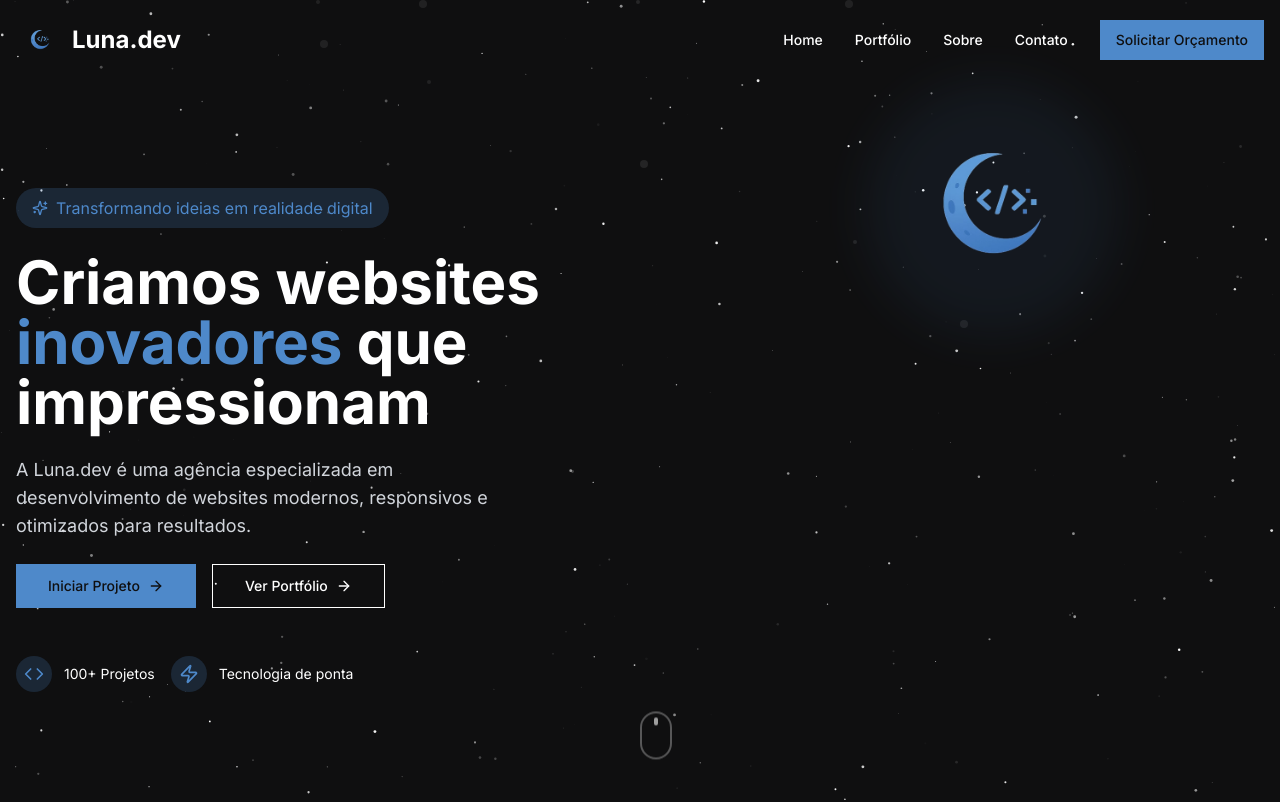
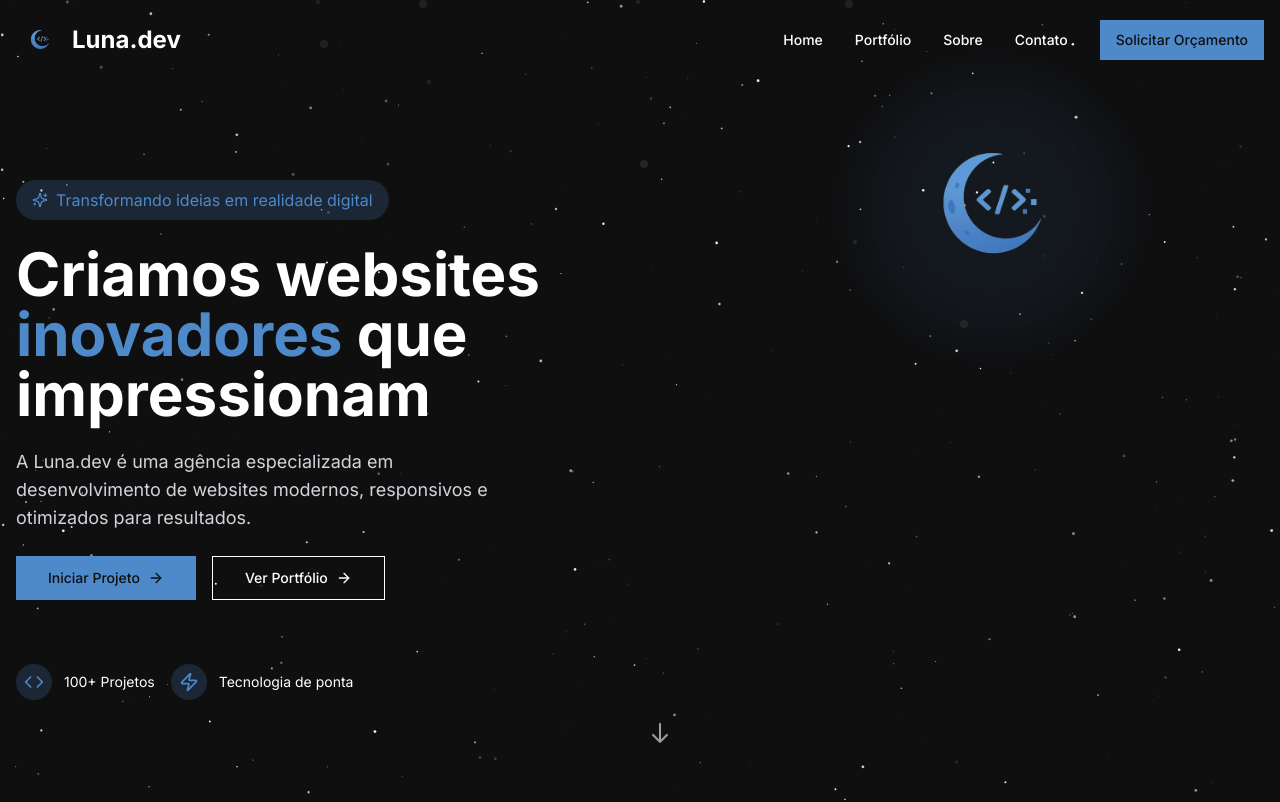
Before and after one commit to EduardoDosSantosFerreira/luna-dev, a Next.js app: page / in a window 1280 px wide. Shown: the top 802 px of the page. Built offline with nearby package versions, Linux system fonts and the light colour scheme.

Commit message:
correcao div

```diff
--- a/components/hero.tsx
+++ b/components/hero.tsx
@@ -34,7 +34,7 @@ export default function Hero() {
 
   return (
     <section className="relative min-h-screen flex items-center pt-20 overflow-hidden">
-      <div className="container mx-auto px-4 overflow-hidden">
+      <div className="container mx-auto px-4 overflow-hidden ">
         <div className="grid grid-cols-1 lg:grid-cols-2 gap-12 items-center">
           <div className="space-y-6 z-10">
             <motion.div
@@ -88,7 +88,7 @@ export default function Hero() {
               initial={{ opacity: 0, y: 20 }}
               animate={{ opacity: 1, y: 0 }}
               transition={{ duration: 0.5, delay: 0.4 }}
-              className="flex flex-wrap items-center gap-4 pt-6"
+              className="flex flex-wrap items-center gap-4 pt-10"
             >
               <div className="flex items-center">
                 <div className="bg-secondary/20 p-2 rounded-full mr-3">
@@ -144,9 +144,22 @@ export default function Hero() {
         </div>
       </div>
 
-      <div className="absolute bottom-8 left-1/2 transform -translate-x-1/2 animate-bounce">
-        <div className="w-8 h-12 rounded-full border-2 border-white/30 flex justify-center items-start p-1">
-          <div className="w-1 h-2 bg-white/60 rounded-full"></div>
+      <div className="absolute bottom-10 left-1/2 transform -translate-x-1/2 animate-bounce">
+        <div className="w-10 h-10 flex justify-center items-center">
+          <svg
+            className="w-6 h-6 text-white/60"
+            fill="none"
+            stroke="currentColor"
+            viewBox="0 0 24 24"
+            xmlns="http://www.w3.org/2000/svg"
+          >
+            <path
+              strokeLinecap="round"
+              strokeLinejoin="round"
+              strokeWidth={2}
+              d="M19 14l-7 7m0 0l-7-7m7 7V3"
+            />
+          </svg>
         </div>
       </div>
     </section>
--- a/components/services.tsx
+++ b/components/services.tsx
@@ -41,8 +41,8 @@ const services = [
 
 export default function Services() {
   return (
-    <section className="py-20 md:py-32 relative overflow-hidden">
-      <div className="container mx-auto px-4">
+    <section className="py-20 md:py-32 relative overflow-y-hidden">
+      <div className="container mx-auto px-4  overflow-y-hidden">
         <motion.div
           initial={{ opacity: 0, y: 20 }}
           whileInView={{ opacity: 1, y: 0 }}
```
